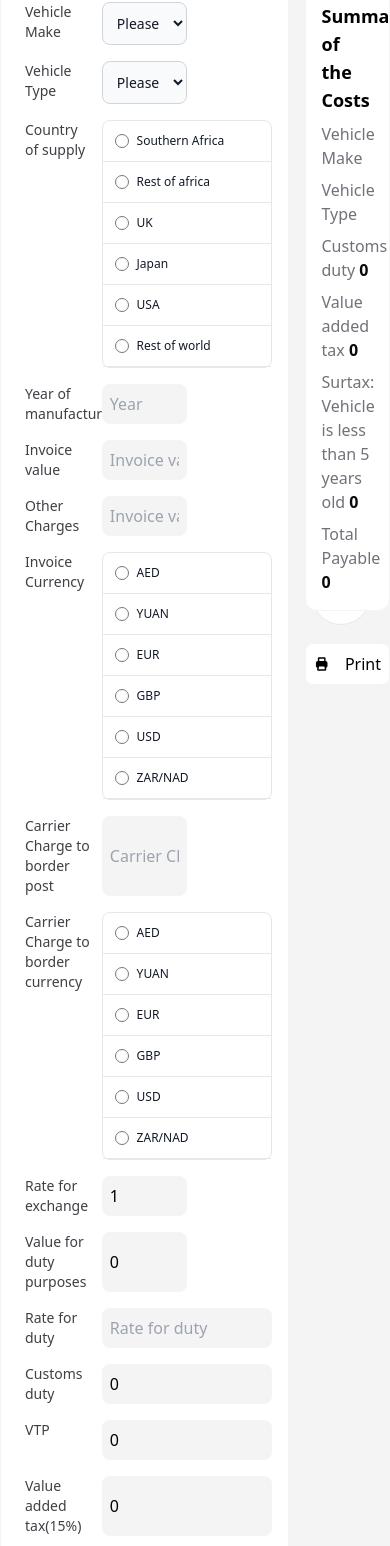
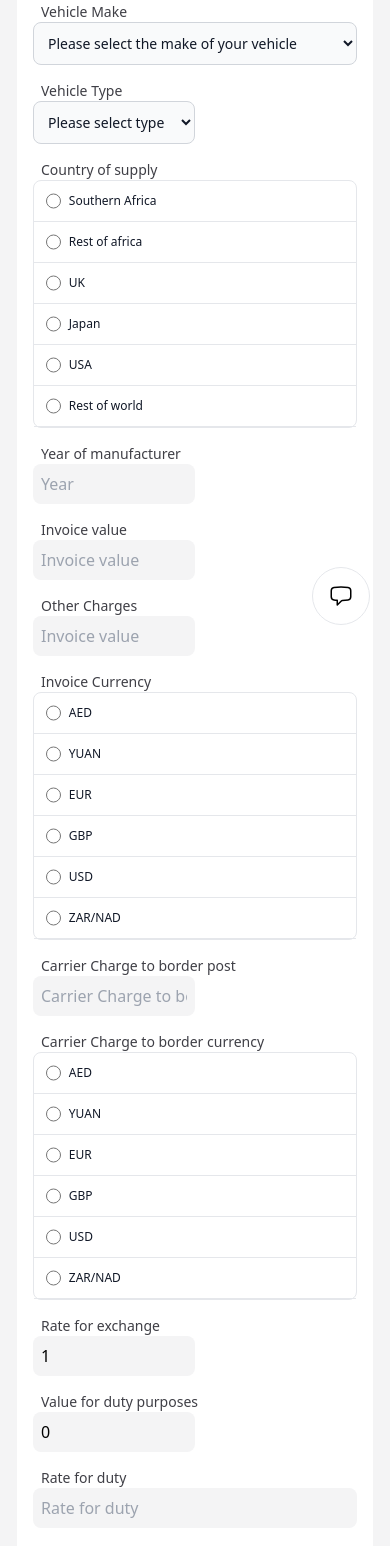
Before and after one commit to tatendabakozw/kush-research, a React (Vite) app: page / in a window 390 px wide. Shown: the part 199-1745 px from the top of the page. Built offline with nearby package versions, Linux system fonts and the light colour scheme.

Commit message:
fix: added responssibility

```diff
--- a/src/components/vehicle-calculator/VehicleCalculator.tsx
+++ b/src/components/vehicle-calculator/VehicleCalculator.tsx
@@ -72,15 +72,15 @@ const VehicleCalculator = () => {
   }, [customs_duty, value_added_tax, surtax]);
 
   return (
-    <div className="grid grid-cols-4 gap-4">
-      <div className="flex flex-col space-y-4 col-span-3 rounded-xl border border-zinc-100 p-4 bg-white">
+    <div className="grid md:grid-cols-4 col-span-1 gap-4 px-4">
+      <div className="flex flex-col space-y-4 md:col-span-3 col-span-1 rounded-xl border border-zinc-100 p-4 bg-white">
         {/* vehicle makes */}
-        <div className="grid grid-cols-3">
+        <div className="grid md:grid-cols-3 grid-cols-1">
           <div className="col-span-1 px-2 text-sm font-medium text-zinc-700">
             <p>Vehicle Make</p>
           </div>
-          <div className="col-span-2 grid grid-cols-2">
-            <form className="max-w-7xl col-span-1">
+          <div className="md:col-span-2 col-span-1 grid grid-cols-2">
+            <form className="max-w-7xl md:col-span-1 col-span-2">
               <select
                 id="make"
                 value={make}
@@ -98,11 +98,11 @@ const VehicleCalculator = () => {
           </div>
         </div>
         {/* vehicle makes */}
-        <div className="grid grid-cols-3">
+        <div className="grid md:grid-cols-3 grid-cols-1">
           <div className="col-span-1 px-2 text-sm font-medium text-zinc-700">
             <p>Vehicle Type</p>
           </div>
-          <div className="col-span-2 grid grid-cols-2">
+          <div className="md:col-span-2 col-span-1 grid grid-cols-2">
             <form className="max-w-7xl col-span-1">
               <select
                 id="vehicle_type"
@@ -121,11 +121,11 @@ const VehicleCalculator = () => {
           </div>
         </div>
         {/* Country of supply */}
-        <div className="grid grid-cols-3">
+        <div className="grid md:grid-cols-3 grid-cols-1">
           <div className="col-span-1 px-2 text-sm font-medium text-zinc-700">
             <p>Country of supply</p>
           </div>
-          <div className="col-span-2 grid grid-cols-2">
+          <div className="md:col-span-2 col-span-1 grid grid-cols-2">
             <ul className="items-center col-span-3 w-full text-sm font-medium text-gray-900 bg-white border border-gray-200 rounded-lg sm:flex">
               <RadioItem
                 value={supply_country}
@@ -161,11 +161,11 @@ const VehicleCalculator = () => {
           </div>
         </div>
         {/* year of manufacturer */}
-        <div className="grid grid-cols-3">
+        <div className="grid md:grid-cols-3 grid-cols-1">
           <div className="col-span-1 px-2 text-sm font-medium text-zinc-700">
             <p>Year of manufacturer</p>
           </div>
-          <div className="col-span-2 grid grid-cols-2">
+          <div className="md:col-span-2 col-span-1 grid grid-cols-2">
             <input
               type="text"
               value={year_of_man}
@@ -176,11 +176,11 @@ const VehicleCalculator = () => {
           </div>
         </div>
         {/* Invoice value */}
-        <div className="grid grid-cols-3">
+        <div className="grid md:grid-cols-3 grid-cols-1">
           <div className="col-span-1 px-2 text-sm font-medium text-zinc-700">
             <p>Invoice value</p>
           </div>
-          <div className="col-span-2 grid grid-cols-2">
+          <div className="md:col-span-2 col-span-1 grid grid-cols-2">
             <input
               type="text"
               value={invoice_value}
@@ -191,11 +191,11 @@ const VehicleCalculator = () => {
           </div>
         </div>
         {/* Invoice value */}
-        <div className="grid grid-cols-3">
+        <div className="grid md:grid-cols-3 grid-cols-1">
           <div className="col-span-1 px-2 text-sm font-medium text-zinc-700">
             <p>Other Charges</p>
           </div>
-          <div className="col-span-2 grid grid-cols-2">
+          <div className="md:col-span-2 col-span-1 grid grid-cols-2">
             <input
               type="text"
               value={other_charges}
@@ -206,11 +206,11 @@ const VehicleCalculator = () => {
           </div>
         </div>
         {/* Invoice currency */}
-        <div className="grid grid-cols-3">
+        <div className="grid md:grid-cols-3 grid-cols-1">
           <div className="col-span-1 px-2 text-sm font-medium text-zinc-700">
             <p>Invoice Currency</p>
           </div>
-          <div className="col-span-2 grid grid-cols-2">
+          <div className="md:col-span-2 col-span-1 grid grid-cols-2">
             <ul className="items-center col-span-3 w-full text-sm font-medium text-gray-900 bg-white border border-gray-200 rounded-lg sm:flex">
               {data.currencies.map((item) => (
                 <RadioItem
@@ -224,11 +224,11 @@ const VehicleCalculator = () => {
           </div>
         </div>
         {/* Carrier Charge to border post */}
-        <div className="grid grid-cols-3">
+        <div className="grid md:grid-cols-3 grid-cols-1">
           <div className="col-span-1 px-2 text-sm font-medium text-zinc-700">
             <p>Carrier Charge to border post</p>
           </div>
-          <div className="col-span-2 grid grid-cols-2">
+          <div className="md:col-span-2 col-span-1 grid grid-cols-2">
             <input
               type="text"
               className="p-2 col-span-1 bg-zinc-100 rounded-lg "
@@ -237,11 +237,11 @@ const VehicleCalculator = () => {
           </div>
         </div>
         {/* Carrier Charge to border currency */}
-        <div className="grid grid-cols-3">
+        <div className="grid md:grid-cols-3 grid-cols-1">
           <div className="col-span-1 px-2 text-sm font-medium text-zinc-700">
             <p>Carrier Charge to border currency</p>
           </div>
-          <div className="col-span-2 grid grid-cols-2">
+          <div className="md:col-span-2 col-span-1 grid grid-cols-2">
             <ul className="items-center col-span-3 w-full text-sm font-medium text-gray-900 bg-white border border-gray-200 rounded-lg sm:flex">
               {data.currencies.map((item, index) => (
                 <RadioItem
@@ -255,11 +255,11 @@ const VehicleCalculator = () => {
           </div>
         </div>
         {/* Rate for exchange */}
-        <div className="grid grid-cols-3">
+        <div className="grid md:grid-cols-3 grid-cols-1">
           <div className="col-span-1 px-2 text-sm font-medium text-zinc-700">
             <p>Rate for exchange</p>
           </div>
-          <div className="col-span-2 grid grid-cols-2">
+          <div className="md:col-span-2 col-span-1 grid grid-cols-2">
             <input
               type="text"
               value={1.0}
@@ -269,11 +269,11 @@ const VehicleCalculator = () => {
           </div>
         </div>
         {/* Value for duty purposes */}
-        <div className="grid grid-cols-3">
+        <div className="grid md:grid-cols-3 grid-cols-1">
           <div className="col-span-1 px-2 text-sm font-medium text-zinc-700">
             <p>Value for duty purposes</p>
           </div>
-          <div className="col-span-2 grid grid-cols-2">
+          <div className="md:col-span-2 col-span-1 grid grid-cols-2">
             <input
               type="text"
               disabled
@@ -284,11 +284,11 @@ const VehicleCalculator = () => {
           </div>
         </div>
         {/* Rate for duty */}
-        <div className="grid grid-cols-3">
+        <div className="grid md:grid-cols-3 grid-cols-1">
           <div className="col-span-1 px-2 text-sm font-medium text-zinc-700">
             <p>Rate for duty</p>
           </div>
-          <div className="col-span-2 grid grid-cols-2">
+          <div className="md:col-span-2 col-span-1 grid grid-cols-2">
             <input
               type="text"
               disabled
@@ -301,11 +301,11 @@ const VehicleCalculator = () => {
           </div>
         </div>
         {/* Custom duty */}
-        <div className="grid grid-cols-3">
+        <div className="grid md:grid-cols-3 grid-cols-1">
           <div className="col-span-1 px-2 text-sm font-medium text-zinc-700">
             <p>Customs duty</p>
           </div>
-          <div className="col-span-2 grid grid-cols-2">
+          <div className="md:col-span-2 col-span-1 grid grid-cols-2">
             <input
               type="text"
               value={customs_duty}
@@ -315,11 +315,11 @@ const VehicleCalculator = () => {
           </div>
         </div>
         {/* VTP */}
-        <div className="grid grid-cols-3">
+        <div className="grid md:grid-cols-3 grid-cols-1">
           <div className="col-span-1 px-2 text-sm font-medium text-zinc-700">
             <p>VTP</p>
           </div>
-          <div className="col-span-2 grid grid-cols-2">
+          <div className="md:col-span-2 col-span-1 grid grid-cols-2">
             <input
               type="text"
               value={value_for_duty + customs_duty}
@@ -329,11 +329,11 @@ const VehicleCalculator = () => {
           </div>
         </div>
         {/* Value added tax */}
-        <div className="grid grid-cols-3">
+        <div className="grid md:grid-cols-3 grid-cols-1">
           <div className="col-span-1 px-2 text-sm font-medium text-zinc-700">
             <p>Value added tax(15%)</p>
           </div>
-          <div className="col-span-2 grid grid-cols-2">
+          <div className="md:col-span-2 col-span-1 grid grid-cols-2">
             <input
               type="text"
               value={value_added_tax}
@@ -343,11 +343,11 @@ const VehicleCalculator = () => {
           </div>
         </div>
         {/* Surtax */}
-        <div className="grid grid-cols-3">
+        <div className="grid md:grid-cols-3 grid-cols-1">
           <div className="col-span-1 px-2 text-sm font-medium text-zinc-700">
             <p>Surtax(35%)</p>
           </div>
-          <div className="col-span-2 grid grid-cols-2">
+          <div className="md:col-span-2 col-span-1 grid grid-cols-2">
             <input
               type="text"
               value={surtax}
@@ -357,11 +357,11 @@ const VehicleCalculator = () => {
           </div>
         </div>
         {/* Total Payable */}
-        <div className="grid grid-cols-3">
+        <div className="grid md:grid-cols-3 grid-cols-1">
           <div className="col-span-1 px-2 text-sm font-medium text-zinc-700">
             <p>Total Payable</p>
           </div>
-          <div className="col-span-2 grid grid-cols-2">
+          <div className="md:col-span-2 col-span-1 grid grid-cols-2">
             <input
               type="text"
               value={total_payable}
```
